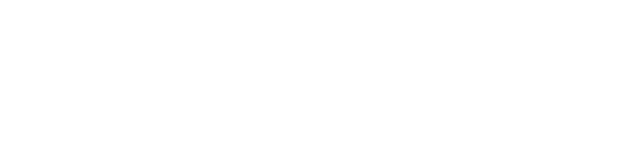
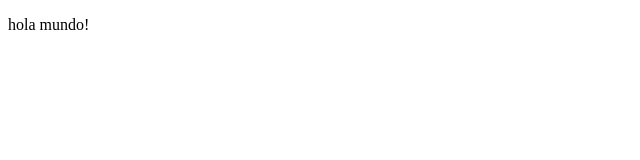
Before and after one commit to mariarosabeth/exercise_1m, a plain HTML site: page index.html in a window 1280 px wide. Shown: the whole page, without its empty margins (0-640 px from the left). Drawn offline with Linux system fonts and the light colour scheme.

Commit message:
adding a p tag

```diff
--- a/index.html
+++ b/index.html
@@ -7,6 +7,7 @@
     <title>Document</title>
 </head>
 <body>
+   <p>hola mundo!</p>
 
 </body>
 </html>
```
